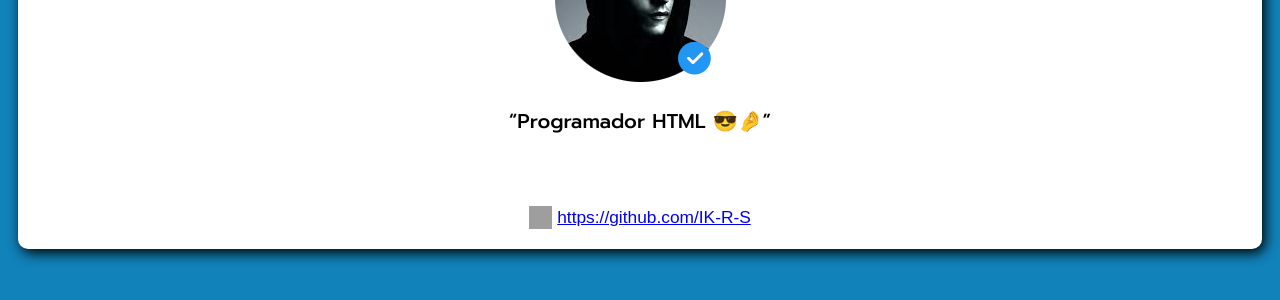
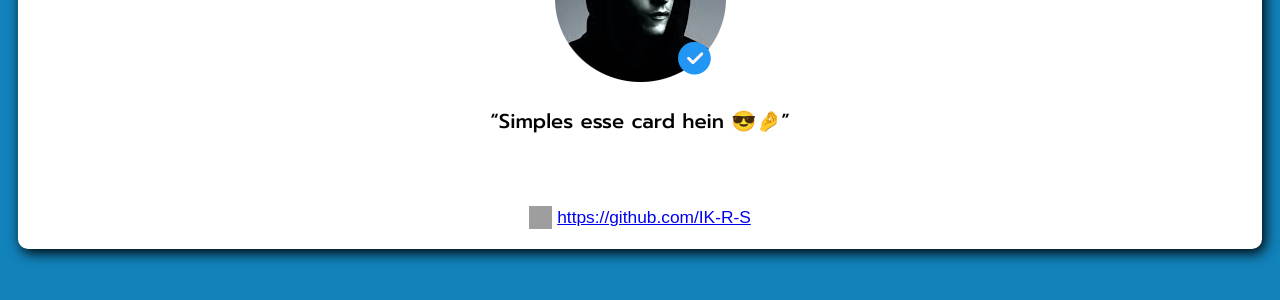
Before and after one commit to IK-R-S/MyDevCard, a Jekyll site: the page index.html, which Jekyll copies as it is, in a window 1280 px wide. Shown: the part 228-528 px from the top of the page. Built offline with Jekyll 4.4.1, drawn with Linux system fonts in a browser that asks for light colours; grey boxes are pictures that could not be loaded.

Commit message:
Update index.html

```diff
--- a/index.html
+++ b/index.html
@@ -17,7 +17,7 @@
       <Img src="./assets/myprofile.png"/>
     </div>
     <div id="two">
-      <text id="description">“Programador HTML 😎🤌”</text>
+      <text id="description">“Simples esse card hein 😎🤌”</text>
     </div>
     <div id="gitlink">
       <img id="githubimage"src="https://cdn-icons-png.flaticon.com/512/25/25471.png"/>
```
